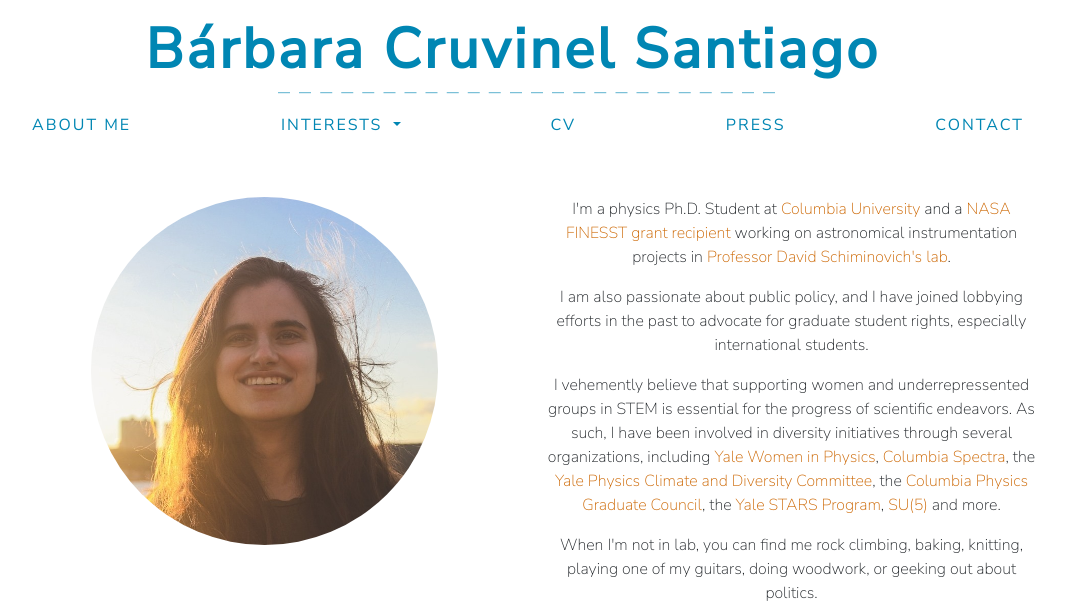
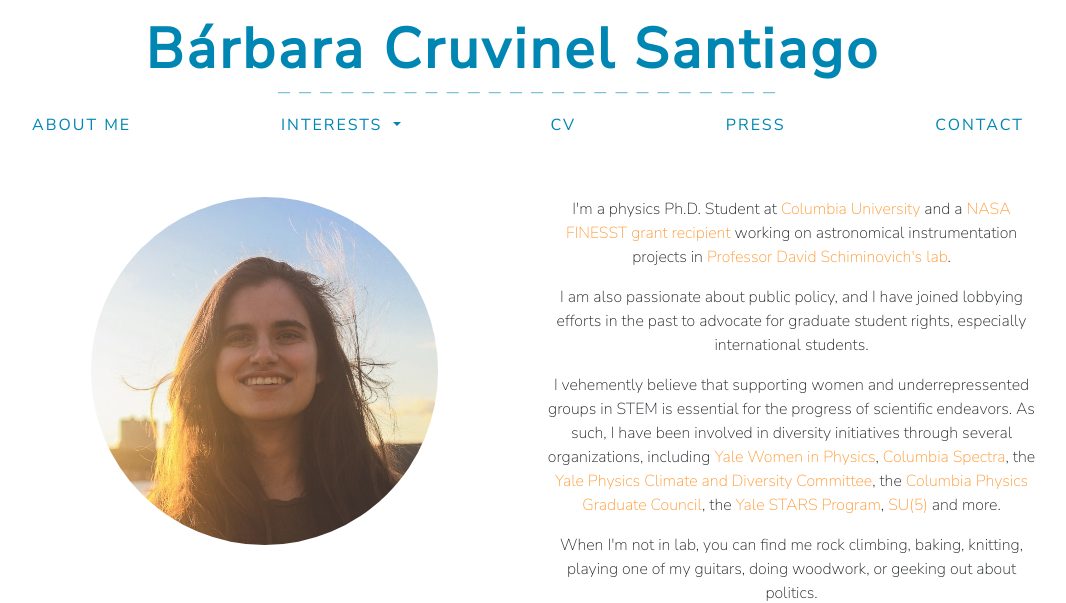
Before and after one commit to barbaracrusan/barbaracrusan.github.io, a Jekyll site: the page built from index.html, in a window 1280 px wide. Shown: the top 603 px of the page, without its empty margins (112-1178 px from the left). Built offline with Jekyll 4.4.1, drawn with Linux system fonts in a browser that asks for light colours; nearby versions of some CDN libraries.

Commit message:
Returning to that bright orange link

```diff
--- a/css/custom.css
+++ b/css/custom.css
@@ -31,7 +31,7 @@
 }
 
 a {
-  color: #cc6600;
+  color: #ff9933;
   text-decoration: none;
   background-color: transparent;
   -webkit-text-decoration-skip: objects;
```
